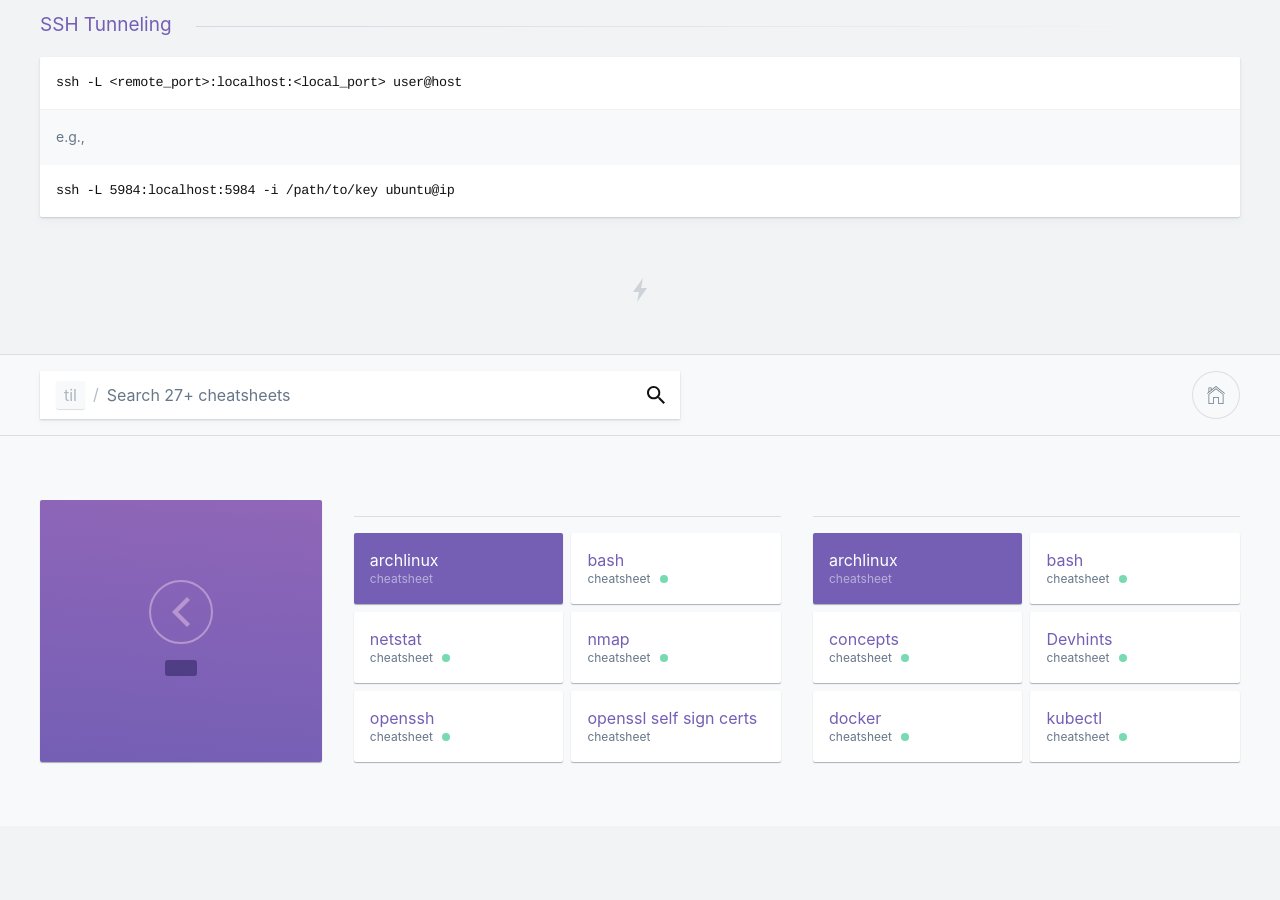
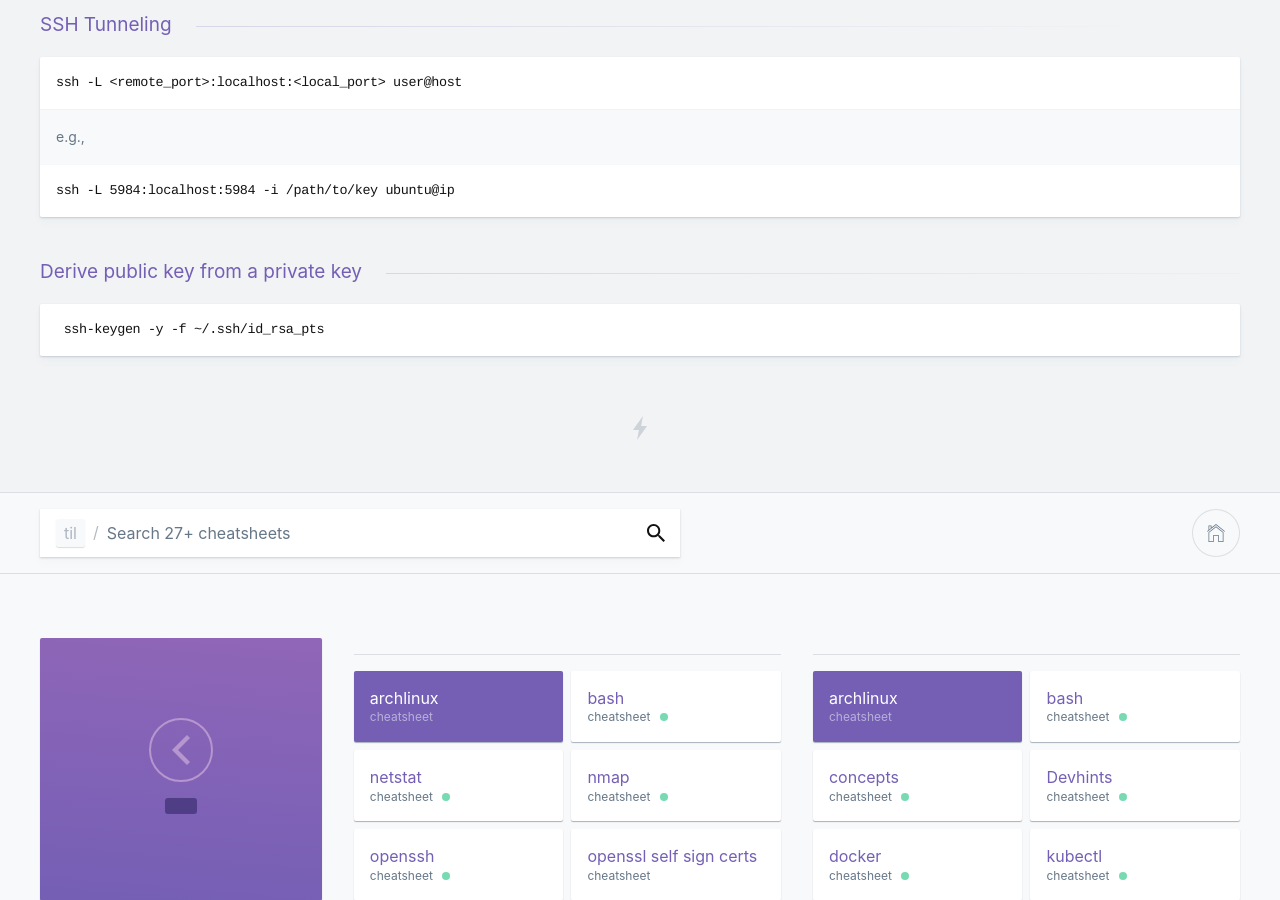
Before and after one commit to kevinjqiu/til, a Jekyll site: the page built from ssh.md, in a window 1280 px wide and 900 px high, scrolled down 740 px. Built offline with Jekyll 4.4.1, drawn with Linux system fonts in a browser that asks for light colours; before the commit the page ends 1566 px from its top, so only the background shows below that.

Commit message:
Derive public key from private key

```diff
--- a/ssh.md
+++ b/ssh.md
@@ -46,3 +46,7 @@ See also: [this article](http://www.openssh.com/legacy.html)
 e.g.,
 
     ssh -L 5984:localhost:5984 -i /path/to/key ubuntu@ip
+
+### Derive public key from a private key
+
+     ssh-keygen -y -f ~/.ssh/id_rsa_pts
```
